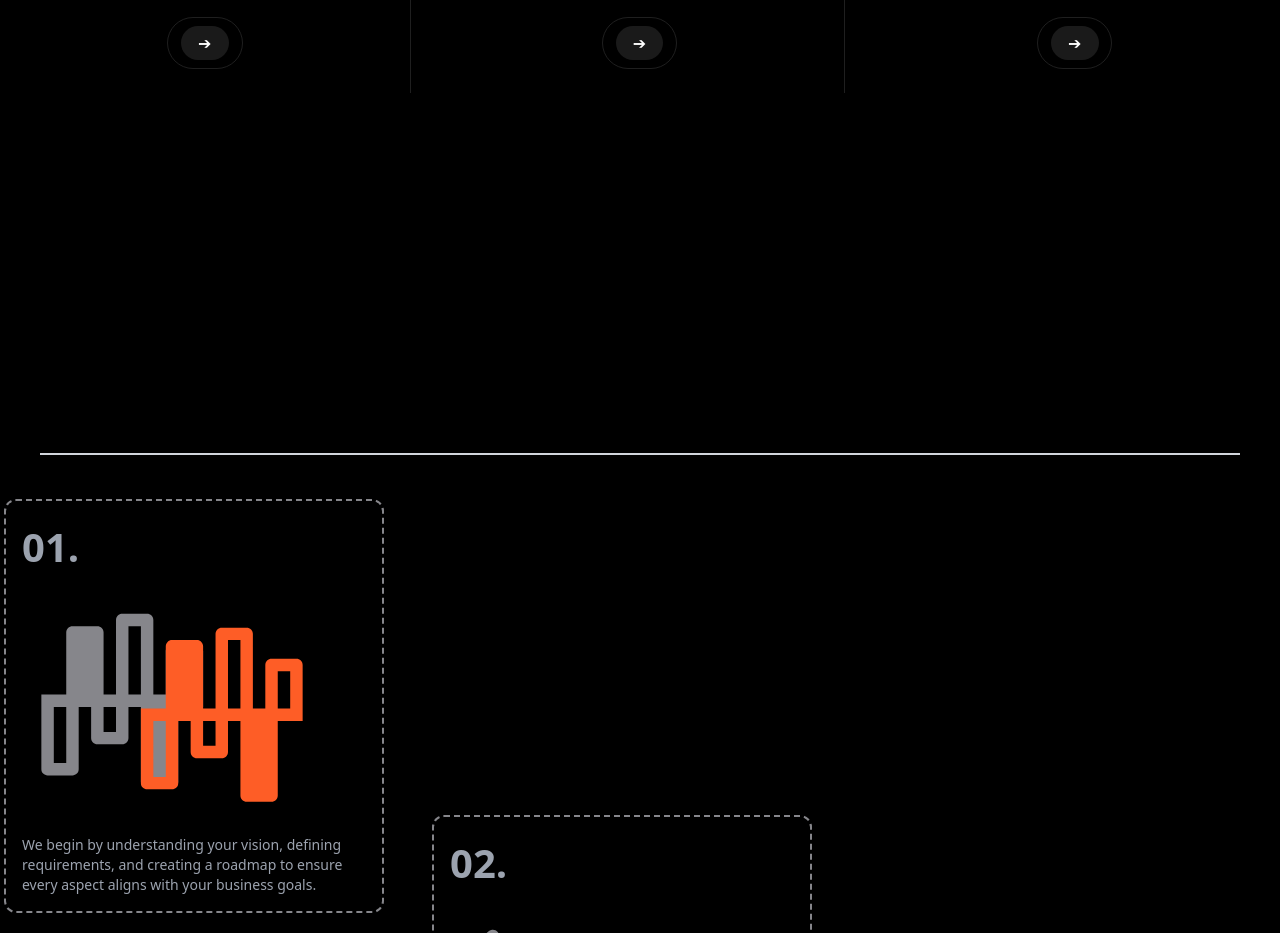
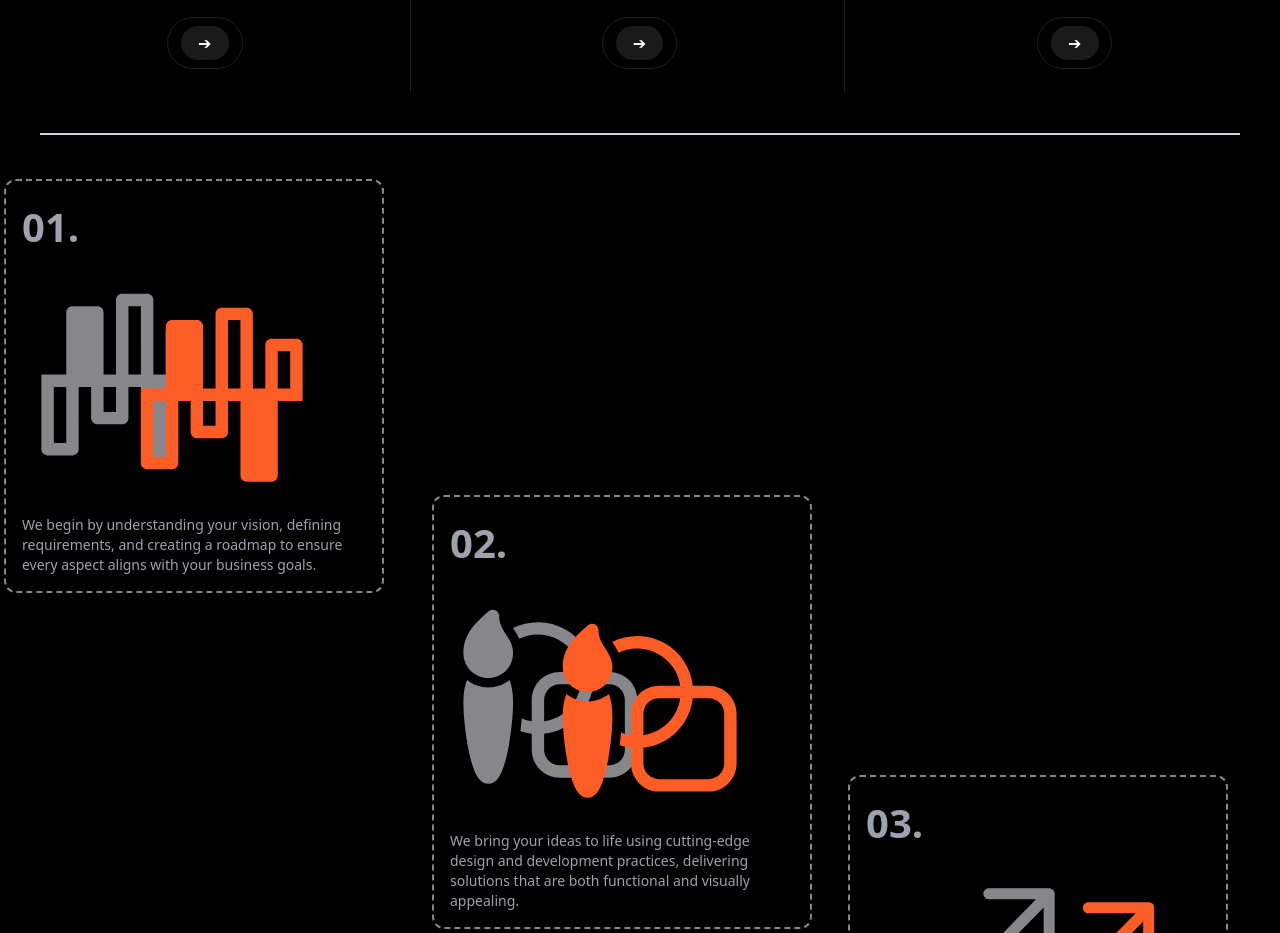
Before and after one commit to Nikitha-1610/portfolio, a React (Vite) app: page /service in a window 1280 px wide. Shown: the part 5340-6273 px from the top of the page. Built offline with nearby package versions, Linux system fonts and the light colour scheme.

Commit message:
Updated alignments and pictures

```diff
--- a/src/components/servicePage/Applicationdesignstages.jsx
+++ b/src/components/servicePage/Applicationdesignstages.jsx
@@ -186,12 +186,7 @@
   </div>
 </div>
 
-<div className="w-full flex justify-center">
-        {/* Adjust the width and padding */}
-        <div className="w-full max-w-screen-2xl mx-auto px-10 mt-80">
-          <hr className="border-[1px] border-gray-300" />
-        </div>
-      </div>
+<HorizontalLine/>
 
 
 {/* TRANSFORMATION */}
```
